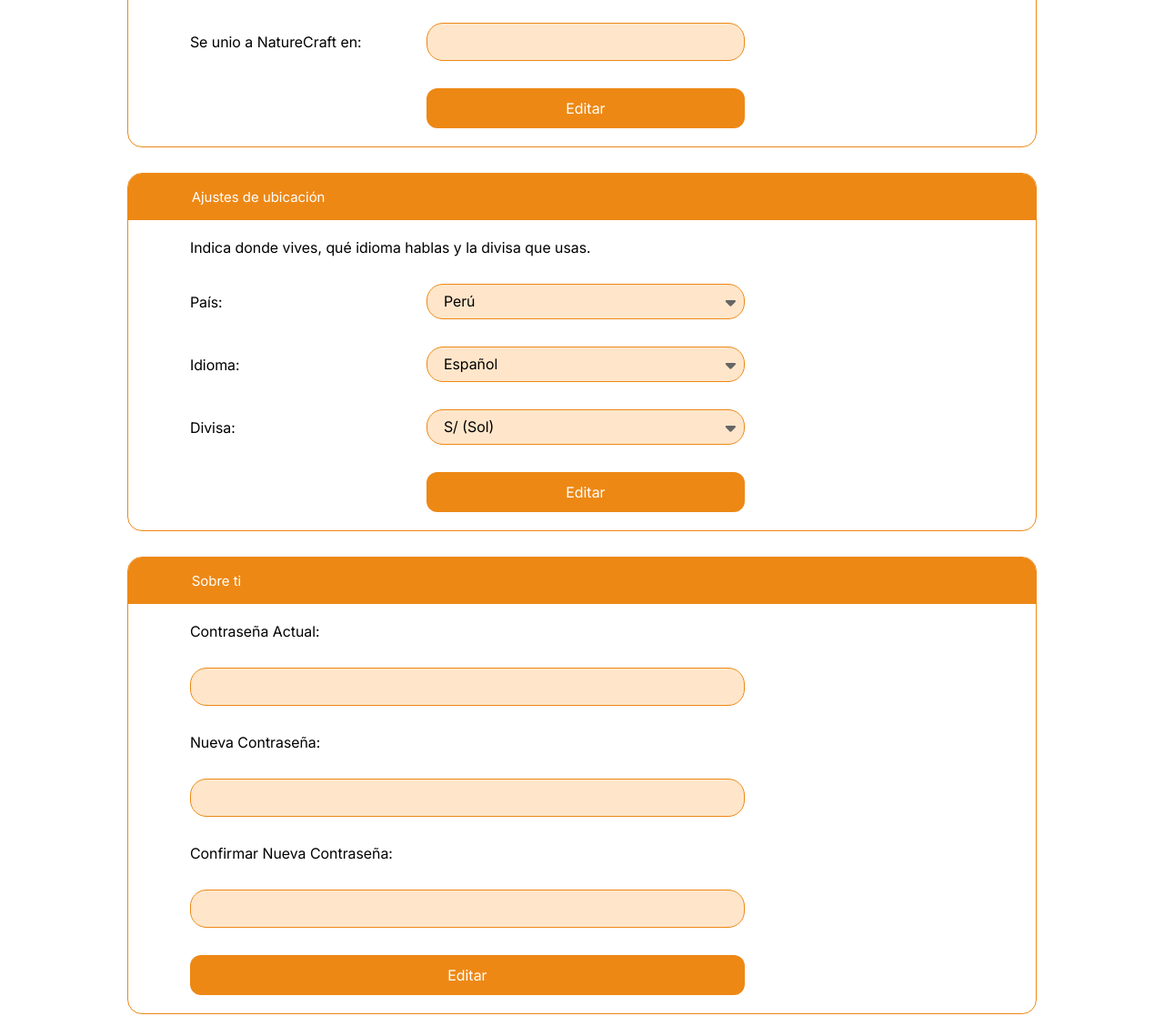
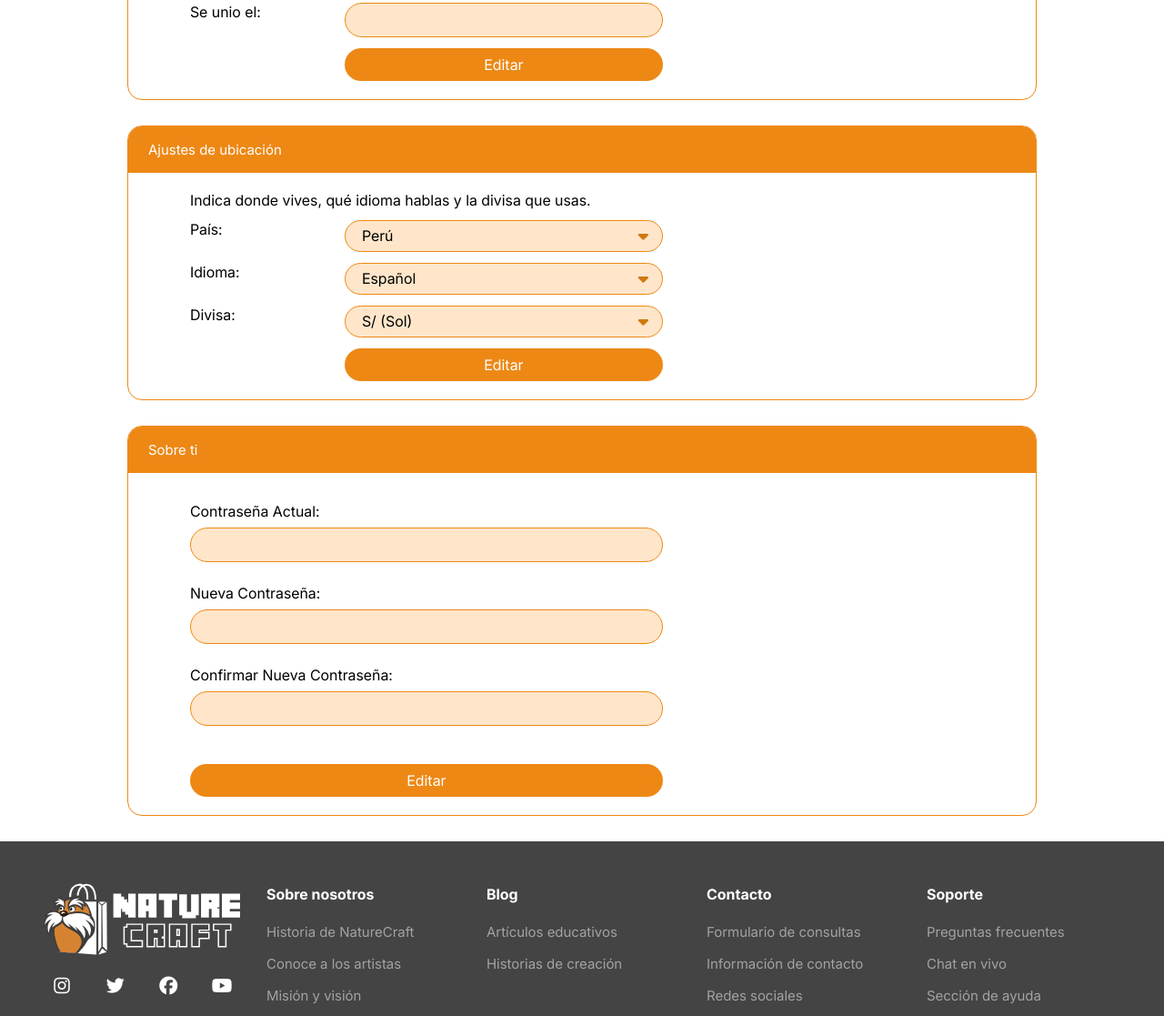
Before and after one commit to juanusat/naturecraft, a plain HTML site: page miperfil.html in a window 1280 px wide. Shown: the part 325-1442 px from the top of the page at 91% size. Drawn offline with Linux system fonts and the light colour scheme.

Commit message:
Correción (5/8) página perfil

```diff
--- a/css/miperfil.css
+++ b/css/miperfil.css
@@ -1,7 +1,7 @@
 .container-form {
     border-style: solid;
     border-width: 2px;
-    border-radius: 18px;
+    border-radius: 16px;
     border-color: var(--naranja1);
     display: flex;
     flex-direction: column;
@@ -9,29 +9,27 @@
 
 }
 .group-form.inputs {
-    margin-left:5% ;
+    margin-left: 5%;
     display: flex;
     flex-direction: column;
-    gap: 30px;
+    gap: 12px;
 }
-
+.group-form.inputs .form-field label:first-child {
+    width: 260px;
+}
 .group-form:not(.fwidth) {
     width: 100%;
-    max-width: 610px;
+    max-width: 520px;
 }
 .group-form.fwidth {
     min-height: 20px;
-}
-.group-form label {
-    width: 260px;
-    margin: auto 0px;
 }
 .group-form .ipt-text {
     border: 1px solid var(--naranja1);
     background-color: var(--naranja2);
     font-size: 16px;
-    padding: 10px 18px;
-    border-radius: 18px;
+    padding: 8px 18px;
+    border-radius: 30px;
     width: 350px;
 }
 .group-form .ipt-text::placeholder {
@@ -42,76 +40,84 @@
     transition: all 0.3s;
     color: var(--color-t-1);
     border: none;
-    border-radius: 12px;
-    padding: 12px 24px;
+    border-radius: 30px;
+    padding: 8px 24px;
     font-size: 16px;
     width: 350px;
-    margin: 0px 0px 0px auto;
+    margin-inline-start: auto;
 }
-
 .group-form .btn-enviar:hover {
     background-color: var(--naranja1-d);
 }
-
 .form-field{
     display: flex;
 }
-.ip-title{
-    margin-left:5% ;
-}
-
-/* Estilo para el contenedor del select y el icono */
 .select-wrapper {
     position: relative;
     display: inline-block;
 }
 
-/* Estilo para el select */
 .select-wrapper select {
-    appearance: none; /* Elimina el icono predeterminado */
+    appearance: none;
     -webkit-appearance: none;
     -moz-appearance: none;
-    padding: 10px 40px 10px 10px; /* Espacio para el icono */
+    padding: 10px 40px 10px 10px;
     font-size: 16px;
     width: 100%;
     border: 1px solid #ccc;
-    border-radius: 5px;
+    border-radius: 20px;
     background-color: #fff;
 }
 
-/* Estilo para el icono */
 .select-wrapper i {
     position: absolute;
     top: 50%;
-    right: 10px;
+    right: 16px;
     transform: translateY(-50%);
     font-size: 18px;
-    pointer-events: none; /* Hace que el icono no interfiera con la selección */
-    color: #666;
+    pointer-events: none;
+    color: var(--naranja1-d);
 }
 .group-form .ipt-cont {
     border: 1px solid var(--naranja1);
     background-color: var(--naranja2);
     font-size: 16px;
-    padding: 10px 18px;
-    border-radius: 18px;
-    width: 610px;
+    padding: 8px 18px;
+    border-radius: 30px;
+    width: 100%;
 }
 .group-form .ipt-cont::placeholder {
     color: var(--color-t-0);
+}
+.group-form.security-options label {
+    margin-block-start: 12px;
+}
+.group-form label .label-title {
+    margin-block-end: 8px;
 }
 .group-form .btn-enviar-cont {
     background-color: var(--naranja1);
     transition: all 0.3s;
     color: var(--color-t-1);
     border: none;
-    border-radius: 12px;
-    padding: 12px 24px;
+    border-radius: 30px;
+    padding: 8px 24px;
     font-size: 16px;
-    width: 610px;
-    margin: 0px 0px 0px auto;
+    width: 100%;
+    margin-inline-start: auto;
+    margin-block-start: 30px;
 }
-
 .group-form .btn-enviar-cont:hover {
     background-color: var(--naranja1-d);
 }
+.ip-body input,
+.ip-body select {
+    transition: all 0.3s;
+    outline-width: 0px;
+    outline-color: var(--naranja2);
+    outline-style: solid;
+}
+.ip-body input:focus,
+.ip-body select:focus {
+    outline-width: 4px;
+}
--- a/miperfil.html
+++ b/miperfil.html
@@ -7,7 +7,6 @@
     <link rel="stylesheet" href="./css/main.css">
     <link rel="stylesheet" href="./css/miperfil.css">
     <link rel="shortcut icon" href="./media/brand/brand-logo128.png" type="image/png">
-    <link rel="stylesheet" href="https://cdnjs.cloudflare.com/ajax/libs/font-awesome/6.0.0-beta3/css/all.min.css">
 </head>
 
 <body>
@@ -26,14 +25,13 @@
                                 <label><input type="text" class="ipt-text"></label>
                             </div>
                             <div class="form-field">
-                                <label for="">Se unio a NatureCraft en:</label>
+                                <label for="">Se unio el:</label>
                                 <label><input type="text" class="ipt-text"></label>
                             </div>
                             <button class="btn-enviar">Editar</button>
                         </div>
                     </div>
                 </div>
-
                 <div class="info-panel">
                     <div class="ip-head">
                         <div class="ip-title">Ajustes de ubicación</div>
@@ -50,11 +48,9 @@
                                         <option value="argentina">Argentina</option>
                                         <option value="chile">Chile</option>
                                     </select>
-                                    <i class="fa-solid fa-caret-down"></i> <!-- Icono personalizado -->
+                                    <i class="fa-solid fa-caret-down"></i>
                                 </div>
                             </div>
-
-                            <!-- Selección de idioma -->
                             <div class="form-field">
                                 <label for="idioma">Idioma:</label>
                                 <div class="select-wrapper">
@@ -63,11 +59,10 @@
                                         <option value="ingles">Inglés</option>
                                         <option value="portugues">Portugués</option>
                                     </select>
-                                    <i class="fa-solid fa-caret-down"></i> <!-- Icono personalizado -->
+                                    <i class="fa-solid fa-caret-down"></i>
                                 </div>
                             </div>
 
-                            <!-- Selección de divisa -->
                             <div class="form-field">
                                 <label for="divisa">Divisa:</label>
                                 <div class="select-wrapper">
@@ -76,11 +71,10 @@
                                         <option value="usd">$ (Dólar)</option>
                                         <option value="euro">€ (Euro)</option>
                                     </select>
-                                    <i class="fa-solid fa-caret-down"></i> <!-- Icono personalizado -->
+                                    <i class="fa-solid fa-caret-down"></i>
                                 </div>
                             </div>
                             <button class="btn-enviar">Editar</button>
-
                         </div>
                     </div>
                 </div>
@@ -89,21 +83,25 @@
                         <div class="ip-title">Sobre ti</div>
                     </div>
                     <div class="ip-body">
-                        <div class="group-form inputs">
-
-                            <label for="">Contraseña Actual:</label>
-                            <label><input type="text" class="ipt-cont"></label>
-                            <label for="">Nueva Contraseña:</label>
-                            <label><input type="text" class="ipt-cont"></label>
-                            <label for="">Confirmar Nueva Contraseña:</label>
-                            <label><input type="text" class="ipt-cont"></label>
+                        <div class="group-form inputs security-options">
+                            <label>
+                                <div class="label-title">Contraseña Actual:</div>
+                                <input type="text" class="ipt-cont">
+                            </label>
+                            <label>
+                                <div class="label-title">Nueva Contraseña:</div>
+                                <input type="text" class="ipt-cont">
+                            </label>
+                            <label>
+                                <div class="label-title">Confirmar Nueva Contraseña:</div>
+                                <input type="text" class="ipt-cont">
+                            </label>
                             <button class="btn-enviar-cont">Editar</button>
                         </div>
                     </div>
                 </div>
             </div>
         </div>
-
     </div>
     </div>
     <div class="js">
```
